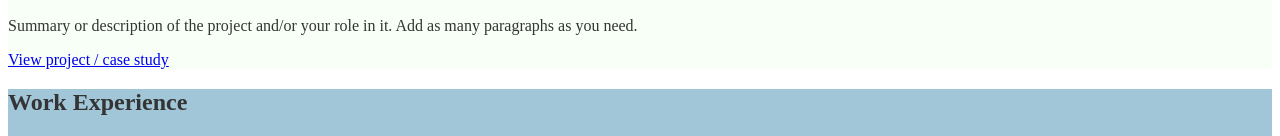
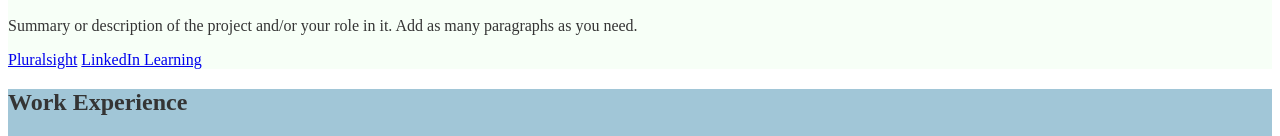
Before and after one commit to desfolio/css-portfolio, a plain HTML site: page index.html in a window 1280 px wide. Shown: the part 590-726 px from the top of the page. Drawn offline with Linux system fonts and the light colour scheme.

Commit message:
Add addition classes and links

```diff
--- a/index.html
+++ b/index.html
@@ -25,9 +25,14 @@
         <!-- Copy the whole <section> block to add more projects. -->
         <section>
           <h3>Project Name</h3>
+
           <img src="images/project-courses.jpg" alt="description of image">
+
           <p>Summary or description of the project and/or your role in it. Add as many paragraphs as you need.</p>
-          <a href="#" target="_blank">View project / case study</a>
+
+          <a class="btn" href="#" target="_blank">Pluralsight</a>
+
+          <a class="btn" href="#" target="_blank">LinkedIn Learning</a>
         </section>
         <!-- End of Project block. -->
       </section>
@@ -35,6 +40,7 @@
       <!-- ***********************  WORK EXPERIENCE  *********************** -->
       <section class="work-experience">
         <h2>Work Experience</h2>
+
         <p>Optional paragraph for work experience summary. Not a part of the job details. Delete if not being used.</p>
 
         <!-- Copy this whole <section> block to add more jobs. -->
```
